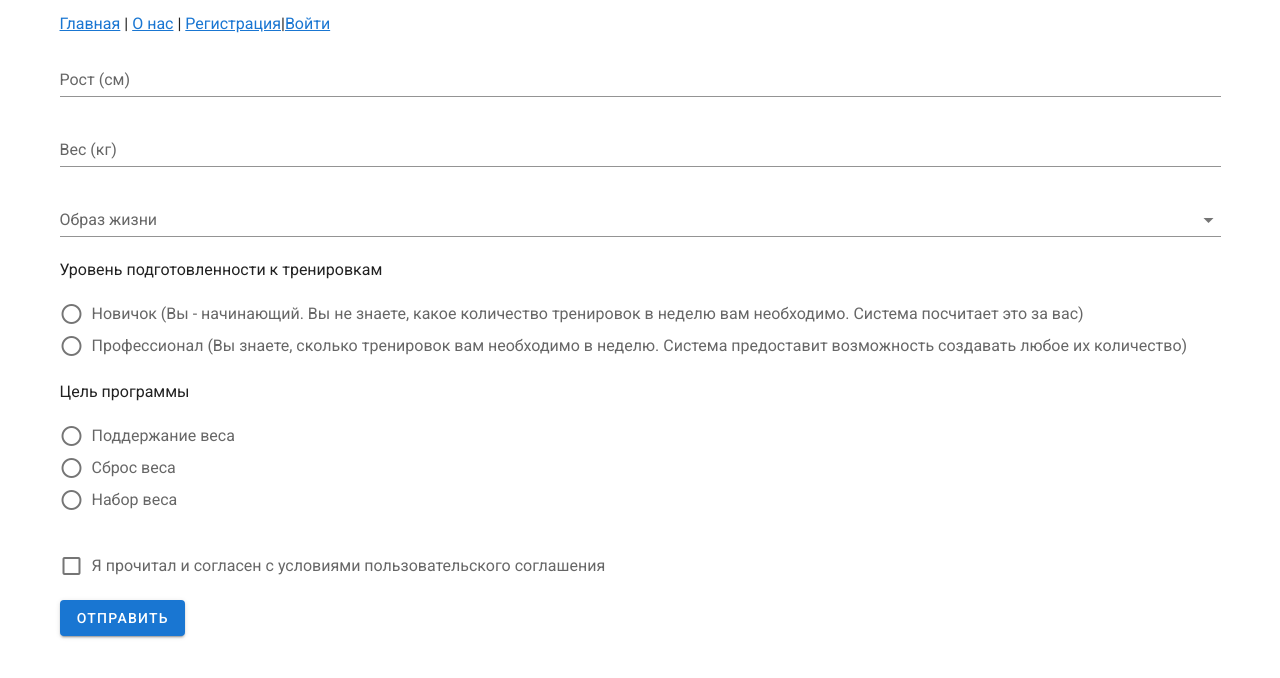
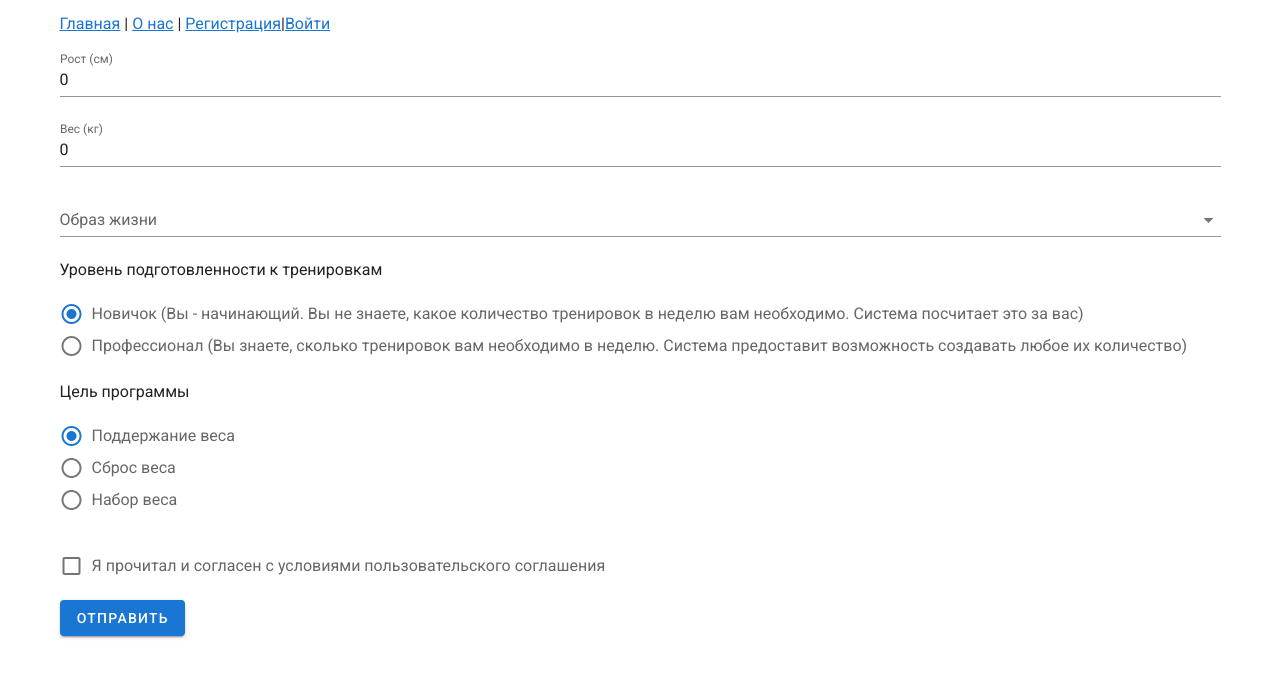
Before and after one commit to Crack-Man/DoSports-frontend, a Vue app: page /start-program in a window 1280 px wide. Shown: the top 678 px of the page. Built offline with nearby package versions, Linux system fonts and the light colour scheme; no server answers.

Commit message:
Привязка переменных к инпутам, проверка валидности формы

```diff
--- a/src/components/TestForm.vue
+++ b/src/components/TestForm.vue
@@ -1,58 +1,111 @@
 <template>
     <div>
-        <v-form>
+        <v-form ref="form" lazy-validation>
             <v-text-field
                 label="Рост (см)"
+                v-model="program.height"
                 type="number"
+                :rules="rules.height"
             >
             </v-text-field>
             <v-text-field
                 label="Вес (кг)"
+                v-model="program.weight"
                 type="number"
+                :rules="rules.weight"
             >
             </v-text-field>
             <v-select
-                :items="items"
+                :items="this.lifestyleList"
+                :item-text="'name'"
+                :item-value="'id'"
                 label="Образ жизни"
+                v-model="program.lifestyle"
             ></v-select>
             <p>Уровень подготовленности к тренировкам</p>
-            <v-radio-group>
+            <v-radio-group
+                v-model="program.trainPrepare"
+            >
                 <v-radio
+                    value="0"
                     label="Новичок (Вы - начинающий. Вы не знаете, какое количество тренировок в неделю вам необходимо. Система посчитает это за вас)"
                 ></v-radio>
                 <v-radio
+                    value="1"
                     label="Профессионал (Вы знаете, сколько тренировок вам необходимо в неделю. Система предоставит возможность создавать любое их количество)"
                 ></v-radio>
             </v-radio-group>
             <p>Цель программы</p>
-            <v-radio-group>
+            <v-radio-group
+                v-model="program.aim"
+            >
                 <v-radio
+                    value=0
                     label="Поддержание веса"
                 ></v-radio>
                 <v-radio
+                    value=1
                     label="Сброс веса"
                 ></v-radio>
                 <v-radio
+                    value=2
                     label="Набор веса"
                 ></v-radio>
             </v-radio-group>
             <v-checkbox
+                :rules="rules.checkbox"
                 label="Я прочитал и согласен с условиями пользовательского соглашения"
             ></v-checkbox>
             <v-btn
+                @click="this.createProgram"
                 color="primary"
-
-            >Отправить</v-btn>
+            >Отправить
+            </v-btn>
         </v-form>
     </div>
 </template>
 
 <script>
+import {mapGetters, mapActions} from "vuex";
+
 export default {
     name: "TestForm",
     data: () => ({
-        items: ["1", "2", "3"]
-    })
+        program: {
+            height: 0,
+            weight: 0,
+            lifestyle: 1,
+            trainPrepare: "0",
+            aim: "0",
+        },
+        rules: {
+            height: [
+                v => v >= 50 || "Некорректный рост",
+                v => v <= 300 || "Некорректный рост",
+            ],
+            weight: [
+                v => v >= 0 || "Некорректный вес",
+                v => v <= 600 || "Некорректный вес",
+            ],
+            checkbox: [
+                v => !!v || "Вы должны принять пользовательское соглашение"
+            ]
+        }
+    }),
+    computed: {
+        ...mapGetters(["lifestyleList"])
+    },
+    methods: {
+        ...mapActions(["showLifestyleList"]),
+        createProgram() {
+            if(this.$refs.form.validate()){
+                alert()
+            }
+        }
+    },
+    mounted() {
+        this.showLifestyleList();
+    }
 }
 </script>
 
--- a/src/store/index.js
+++ b/src/store/index.js
@@ -5,11 +5,12 @@ import userReg from "./modules/userReg";
 import userAuth from "./modules/userAuth";
 import timer from "./modules/timer";
 import activeStatusButton from "./modules/activeStatusButton"
+import programs from "./modules/programs"
 
 Vue.use(Vuex);
 
 export default new Vuex.Store({
     modules: {
-        region, userReg, userAuth, timer, activeStatusButton
+        region, userReg, userAuth, timer, activeStatusButton, programs
     }
 })
--- /dev/null
+++ b/src/store/modules/programs.js
@@ -0,0 +1,28 @@
+import axios from "axios";
+import url from "../../services/url";
+
+export default {
+    state: {
+        lifestyles: []
+    },
+
+    actions: {
+        async showLifestyleList(ctx) {
+            await axios.get(`${url}/api/programs/get-lifestyles`).then((res) => {
+                ctx.commit(`updateLifestyleList`, res.data);
+            });
+        }
+    },
+
+    mutations: {
+        updateLifestyleList(state, lifestyles) {
+            state.lifestyles = lifestyles;
+        }
+    },
+
+    getters: {
+        lifestyleList(state) {
+            return state.lifestyles;
+        }
+    }
+}
```
